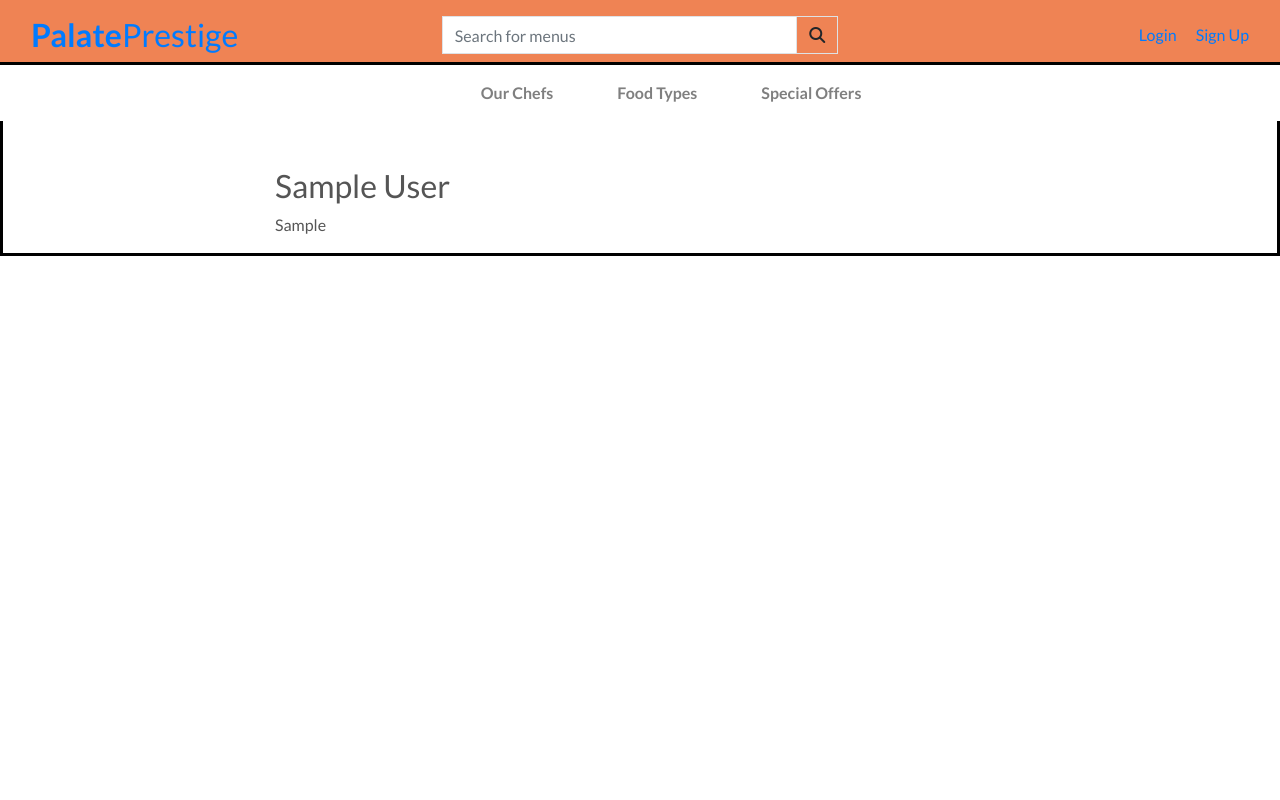
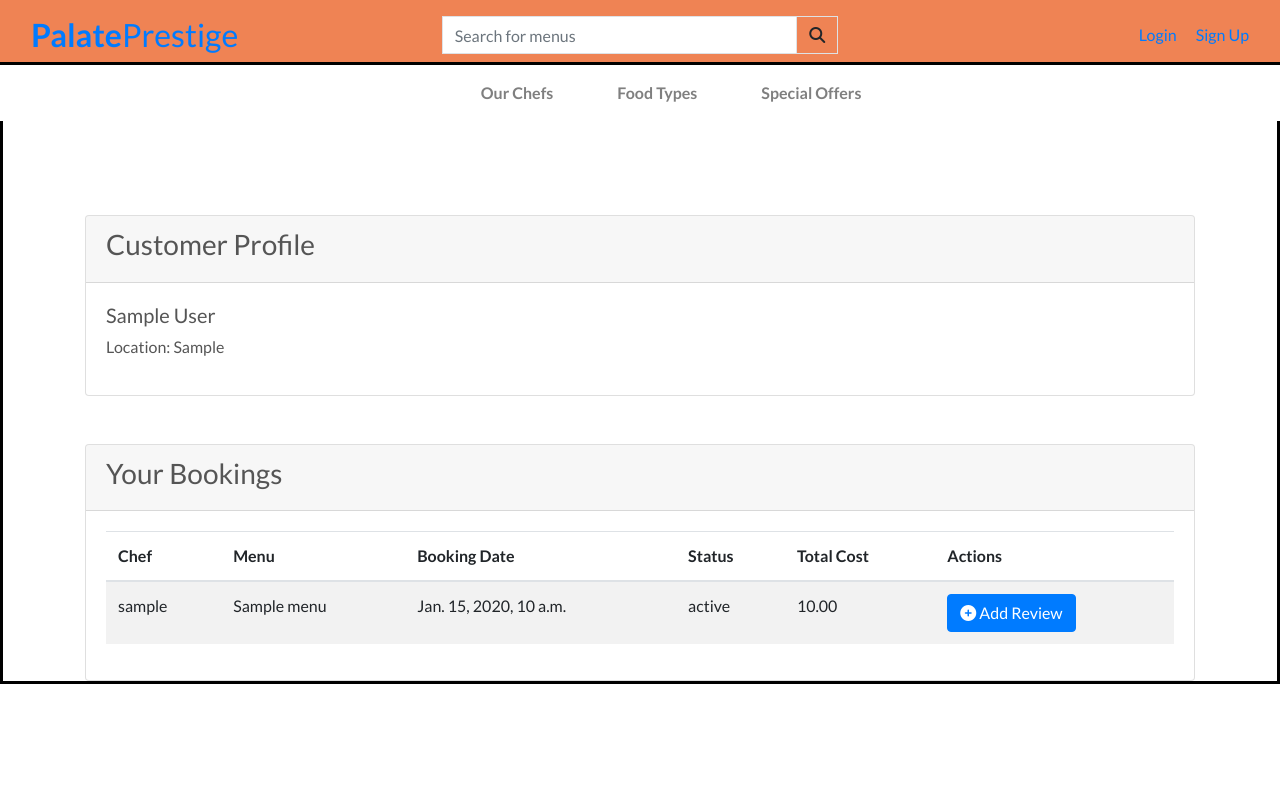
Before and after one commit to JiiXaa/PalatePrestige, a Django app: template users/templates/customers/customer_detail.html in a window 1280 px wide. Run offline with Django 3.2, Linux system fonts and the light colour scheme; tables that the repository leaves empty hold one stand-in row (values such as "Sample post"); the template is opened without the code that fills it: values that come from a table or form of the project are taken from there, most other values are stand-ins (such as "Sample title", 1, 10 or a date in 2020); some libraries are stand-ins or nearby versions.

Commit message:
Customer Bookings: added logic for displaying all bookings on the customer detail page in the table. Also added button 'Add Review' next to each booking.

```diff
--- a/users/templates/customers/customer_detail.html
+++ b/users/templates/customers/customer_detail.html
@@ -10,17 +10,66 @@
 {% endblock %}
 
 {% block content %}
-  <div class="overlay"></div>
-  <div class="container fluid">
-    <div class="row">
-      <div class="col-12 col-md-6 col-lg-4 offset-lg-2">
-        <h2>{{ customer.user.first_name }} {{ customer.user.last_name }}</h2>
-        <p>{{ customer.location }}</p>
-        {% if not customer.location %}
-        <p>Edit profile to add location</p>
-        {% endif %}
+  <div class="container">
+    <!-- Customer Details -->
+    <div class="row mt-5">
+      <div class="col-12">
+        <div class="card">
+          <div class="card-header">
+            <h3>Customer Profile</h3>
+          </div>
+          <div class="card-body">
+            <h5>{{ customer.user.first_name }} {{ customer.user.last_name }}</h5>
+            <p>Location: {{ customer.location }}</p>
+          </div>
+        </div>
       </div>
     </div>
+
+    <!-- Bookings Table -->
+    <div class="row mt-5">
+      <div class="col-12">
+        <div class="card">
+          <div class="card-header">
+            <h3>Your Bookings</h3>
+          </div>
+          <div class="card-body">
+            <table class="table table-striped">
+              <thead>
+                <tr>
+                  <th scope="col">Chef</th>
+                  <th scope="col">Menu</th>
+                  <th scope="col">Booking Date</th>
+                  <th scope="col">Status</th>
+                  <th scope="col">Total Cost</th>
+                  <th scope="col">Actions</th>
+                </tr>
+              </thead>
+              <tbody>
+                {% for booking in bookings %}
+                  <tr>
+                    <td>{{ booking.chef.user.username }}</td>
+                    <td>{{ booking.menu.title }}</td>
+                    <td>{{ booking.booking_date }}</td>
+                    <td>{{ booking.status }}</td>
+                    <td>{{ booking.total_cost }}</td>
+                    <td>
+                      {% if not booking.review %}
+                        <a href="" class="btn btn-primary">
+                          <i class="fas fa-plus-circle"></i> Add Review
+                        </a>
+                      {% else %}
+                        <a href="" class="btn btn-secondary">
+                          <i class="fas fa-edit"></i> Update Review
+                        </a>
+                      {% endif %}
+                    </td>
+                  </tr>
+                {% endfor %}
+              </tbody>
+            </table>
+          </div>
+        </div>
       </div>
     </div>
   </div>
```
Also changed, not shown: users/views.py (+8 -4 lines).
